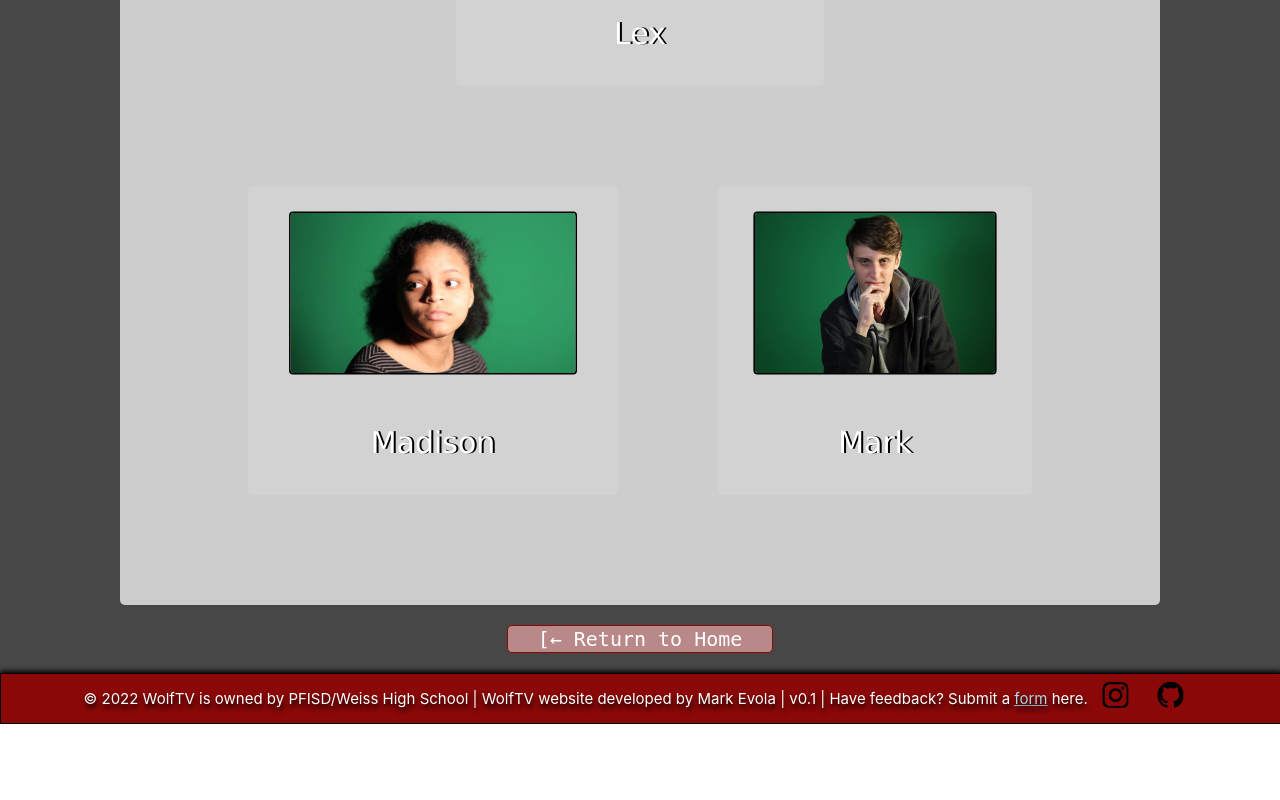
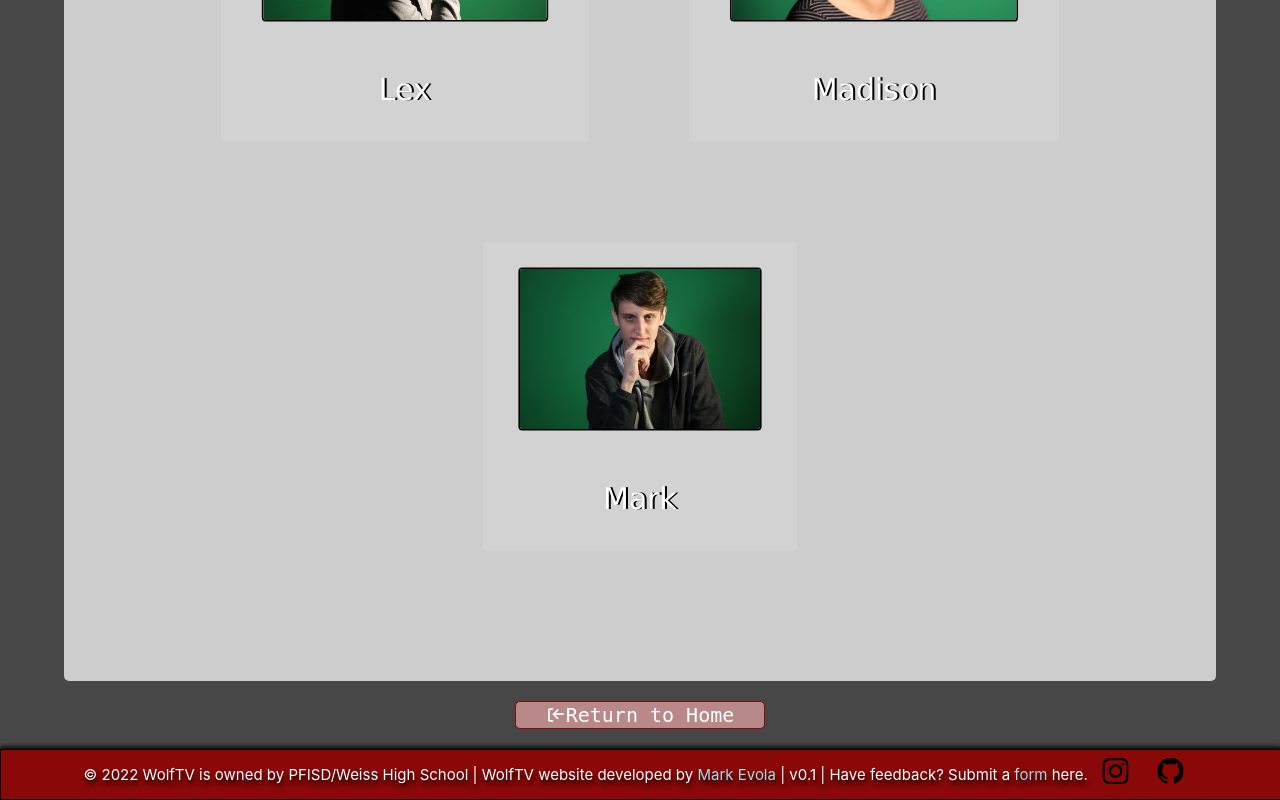
Before and after one commit to MarkE16/WolfTV, a React (Create React App) app: page /cyber-news in a window 1280 px wide. Shown: the part 1555-2355 px from the top of the page. Before the commit the page ends 2279 px from the top, so only its background shows below. Built offline with nearby package versions, Linux system fonts and the light colour scheme.

Commit message:
Fixed some styling

```diff
--- a/public/index.html
+++ b/public/index.html
@@ -53,9 +53,11 @@
         $(window).scroll(function() {
           if ($(window).scrollTop() > 20) {
             $('#topBtn').css('display', 'block');
+            $(".App-header").css("background-color", "rgba(169, 26, 26, 0.5)");
             // $('#navBar').css('display', 'block');
           } else {
             $('#topBtn').css('display', 'none');
+            $(".App-header").css("background-color", "rgba(169, 26, 26, 1)");
             // $('#navBar').css('display', 'none');
           }
         })
--- a/src/App.css
+++ b/src/App.css
@@ -77,6 +77,10 @@ a > img {
   margin: auto;
 }
 
+a {
+  text-decoration: none;
+}
+
 /* ClassName CSS */
 
 .App {
@@ -99,6 +103,7 @@ a > img {
 
 .App-header {
   margin: inherit;
+  color: rgb(169, 26, 26);
   background-color: #b31b1b;
   min-height: 100px;
   padding-left: 100px;
@@ -107,10 +112,8 @@ a > img {
   font-size: calc(5px + 2vmin);
   color: rgb(255, 255, 255);
   box-shadow: 0 4px 7px rgb(0, 0, 0);
-  position: sticky;
-  top: 0;
-  z-index: 1;
   object-fit: contain;
+  transition: 0.5s ease;
 }
 
 
@@ -166,10 +169,10 @@ a > img {
 }
 
 .intro {
-  width: 100%;
+  width: 100vw;
   height: 100vh;
   /* background-image: url("../src/assets/images/ethan.JPG"); */
-  z-index: 0;
+
   /* background-size: cover;
   background-position: center;
   background-repeat: no-repeat;
@@ -180,7 +183,7 @@ a > img {
   display: flex;
   text-align: center;
   justify-content: center;
-  top: 0;
+  z-index: 0;
   /* animation-name: changeImage;
   animation-direction: alternate-reverse;
   animation-play-state: running;
@@ -200,7 +203,7 @@ a > img {
 .slider {
   white-space: nowrap;
   transition: ease 1000ms;
-  height: 95%;
+  height: 100%;
   width: 100%;
 }
 
@@ -278,6 +281,7 @@ a > img {
   color:rgb(255, 255, 255);
   background-color: rgb(197, 49, 49);
   text-shadow: 2px 1px rgb(0, 0, 0);
+
   font-size: 70px;
   font-family:'Trebuchet MS', 'Lucida Sans Unicode', 'Lucida Grande', 'Lucida Sans', Arial, sans-serif;
 }
@@ -318,12 +322,16 @@ a > img {
   align-items: center;
   background-color: #cdcdcd;
   border-radius: 5px;
-  margin: auto 120px;
-  padding: 60px;
+  margin: auto 5vw;
+  padding: 5rem;
   font-size: 30px;
-  font-family: avenir-lt-w01_35-light1475496,sans-serif;
+  font-family: Georgia, serif;
+  /* font-family:'Trebuchet MS', 'Lucida Sans Unicode', 'Lucida Grande', 'Lucida Sans', Arial, sans-serif; */
+  /* font-family: avenir-lt-w01_35-light1475496,sans-serif; */
   max-width: 100%;
 }
+
+
 
 .video-bg {
   background-color: black;
@@ -368,6 +376,9 @@ a > img {
 }
 
 .button {
+  display: flex;
+  justify-content: center;
+  align-items: center;
   background-color: rgb(185, 136, 136);
   border: 1px solid rgb(185, 136, 136);
   border-radius: 5px;
@@ -397,10 +408,13 @@ a > img {
   cursor: default;
 }
 
+.button-icon {
+}
+
 .button-circle {
   background-color: rgb(255, 255, 255);
   position: relative;
-  z-index: 1;
+  z-index: 0;
   border-radius: 50px;
   font-size: 20px;
   transition: all 0.2s ease-in-out;
@@ -408,6 +422,15 @@ a > img {
   height: 50px;
   color: rgb(0, 0, 0);
   font-family: 'Gill Sans', 'Gill Sans MT', Calibri, 'Trebuchet MS', sans-serif;
+}
+
+.arrow-down {
+  position: relative;
+  transition: all 0.2s ease-in-out;
+}
+
+.button-circle:hover .arrow-down {
+  transform: translateY(5px);
 }
 
 .member-imgs {
@@ -432,13 +455,12 @@ a > img {
   border-radius: 5px;
   padding: 5px;
   margin: 50px;
-  transition: all 0.3s ease-in-out;
+  transition: all 200ms ease-in-out;
 }
 
 .member:hover {
   background-color: #8a0808;
   cursor: pointer;
-  transition: all 0.3s ease-in-out;
 }
 
 .member-name {
@@ -468,6 +490,10 @@ a > img {
   max-width: 100%;
   height: 100%;
   font-size: 30px;
+}
+
+.segment-container {
+  margin-top: 15vh;
 }
 
 .segment-desc {
@@ -527,9 +553,8 @@ a > img {
 }
 
 .modal {
-  width: 900px;
-  height: 700px;
-  max-height: fit-content;
+  width: 50vw;
+  height: 80vh;
   background-color: white;
   border-radius: 5px;
   border: 1px solid black;
@@ -602,23 +627,29 @@ a > img {
 }
 
 .modal-content {
+  display: block;
   background-color: #c1c1c1;
   border-radius: 5px;
   text-align: center;
-  height: auto;
+  height: 35%;
+  position: absolute;
+  bottom: 0;
 }
 
 .modal-role {
   color: white;
   text-shadow: 2px 0 2px black;
-  font-size: 30px;
+  font-size: 25px;
+  position: relative;
+  top: -20px;
 }
 
 .modal-description {
-  display: flex;
   flex-wrap: wrap;
   font-size: 20px;
-  height: 135px;
+  height: 100%;
+  position: relative;
+  top: -20px;
   overflow-y: scroll;
   font-family: 'Lucida Sans Unicode', 'Lucida Grande', 'Lucida Sans', Arial, sans-serif;
 }
@@ -822,7 +853,13 @@ a > img {
   }
 
   .body {
-    font-size: 15px;
+    font-size: 20px;
+    margin: auto 10vw;
+    padding: 2rem;
+  }
+
+  .subtitle {
+    font-size: 20px;
   }
 
   .segment-desc {
@@ -838,8 +875,8 @@ a > img {
   }
 
   .modal {
-    width: 400px;
-    height: 500px;
+    width: 90vw;
+    height: 60vh;
   }
 
   .heading {
--- a/src/components/Announcements.js
+++ b/src/components/Announcements.js
@@ -4,6 +4,7 @@ import { Link } from "react-router-dom";
 import NavBar from './NavBar';
 import MemberImg from './MemberImg';
 import Bottom from "./Bottom";
+import { CgLogOut } from "react-icons/cg";
 
 function Announcements({ modalOpen, setModalOpen, selectedMemberName, setSelectedMemberName }) {
   const members = require("../data/crew.json");
@@ -12,8 +13,8 @@ function Announcements({ modalOpen, setModalOpen, selectedMemberName, setSelecte
   return (
     <div className='App'>
       <NavBar />
-      <h1 className='title announcements'>Announcements</h1>
-      <div>
+      <div className='segment-container'>
+        <h1 className='title announcements'>Announcements</h1>
         <div className="body">
           <h2 className='subtitle'>What are the announcements?</h2>
           <p>
@@ -42,7 +43,7 @@ function Announcements({ modalOpen, setModalOpen, selectedMemberName, setSelecte
           </div>
         </div>
       </div>
-      <Link to="/"><button className='button'>[← Return to Home</button></Link>
+      <Link to="/"><button className='button'><CgLogOut /> Return to Home</button></Link>
       <Bottom />
     </div>
   )
--- a/src/components/Bottom.js
+++ b/src/components/Bottom.js
@@ -6,11 +6,11 @@ function Bottom() {
   return (
     <div className='Bottom'>
       <p style={{ alignSelf: "center",  color: "white", textShadow: "1px 4px 5px black" }}>
-        © 2022 WolfTV is owned by PFISD/Weiss High School | WolfTV website developed by Mark Evola | v0.1 |
+        © 2022 WolfTV is owned by PFISD/Weiss High School | WolfTV website developed by <a href='https://markevola.herokuapp.com/' title="Oh neat, you're about to go to my website, huh?" className='link' target="_blank" rel='noreferrer'>Mark Evola</a> | v0.1 |
         Have feedback? Submit a <a href={googleForm} target="_blank" className='link'>form</a> here.
       </p>
-      <a href='https://www.instagram.com/whs.productions/' target="_blank" title='Wolf TV Instagram'><button className='icon'><BsInstagram /></button></a>
-      <a href='https://github.com/MarkE16/WolfTV' target="_blank" title='Wolf TV Github'><button className='icon'><BsGithub /></button></a>
+      <a href='https://www.instagram.com/whs.productions/' target="_blank" rel='noreferrer' title='Wolf TV Instagram'><button className='icon'><BsInstagram /></button></a>
+      <a href='https://github.com/MarkE16/WolfTV' target="_blank" rel='noreferrer' title='Wolf TV Github'><button className='icon'><BsGithub /></button></a>
     </div>
   )
 }
--- a/src/components/CyberNews.js
+++ b/src/components/CyberNews.js
@@ -4,6 +4,7 @@ import { Link } from "react-router-dom";
 import NavBar from './NavBar';
 import Bottom from "./Bottom";
 import MemberImg from './MemberImg';
+import { CgLogOut } from 'react-icons/cg';
 
 function CyberNews({ modalOpen, setModalOpen, selectedMemberName, setSelectedMemberName }) {
   const members = require("../data/crew.json");
@@ -12,8 +13,8 @@ function CyberNews({ modalOpen, setModalOpen, selectedMemberName, setSelectedMem
   return (
     <div className='App'>
       <NavBar />
-      <h1 className="title cyber-news">Cyber News</h1>
-      <div>
+      <div className='segment-container'>
+        <h1 className="title cyber-news">Cyber News</h1>
         <div className='body'>
           <h2 className='subtitle'>What is Cyber News?</h2>
           <p>
@@ -39,7 +40,7 @@ function CyberNews({ modalOpen, setModalOpen, selectedMemberName, setSelectedMem
           </div>
         </div>
       </div>
-      <Link to="/"><button className='button'>[← Return to Home</button></Link>
+      <Link to="/"><button className='button'><CgLogOut /> Return to Home</button></Link>
       <Bottom />
     </div>
   )
--- a/src/components/MainPage.js
+++ b/src/components/MainPage.js
@@ -51,6 +51,7 @@ function MainPage({ modalOpen, setModalOpen, selectedMemberName, setSelectedMemb
   useEffect(() => {
     fetchVimeo();
     videoRef.current?.load();
+
   }, [])
 
   document.title = "Wolf TV | Home";
@@ -79,7 +80,6 @@ function MainPage({ modalOpen, setModalOpen, selectedMemberName, setSelectedMemb
             <a href='#latest-ep'><button varient="primary" className='button' title='Watch the latest Wolf TV Episode'>Watch Latest Episode</button></a>
           </div>
         </div>
-        <a href='#start'><button className='button-circle'><BsArrowDown /></button></a>
         <div style={{ zIndex: 0 }}>
           <h1 className='title'>Latest Wolf TV Episode</h1>
           <p id="latest-ep" className='subtitle'>
@@ -95,14 +95,14 @@ function MainPage({ modalOpen, setModalOpen, selectedMemberName, setSelectedMemb
         <div>
           <h1 id="start" className='title'>What is WOLF TV?</h1>
           <div className='body'>
-            <p>
+            <p className='paragraph-txt'>
               WolfTV is an announcement video broadcast at Weiss High School. WolfTV is produced by students in the AV
               (Audio Visual) class. It mainly showcases important information
               for students, teachers, and staff. Often times, segments are included to add some "fun" to the show. The
               show is broadcasted daily during the beginning of 3rd/7th period to allow all persons to catch up on what's
               going on around the school.
             </p>
-            <a href='#members'><Button className='button-circle' title='Next'><BsArrowDown /></Button></a>
+            <a href='#members'><Button className='button-circle' title='Next'><BsArrowDown className='arrow-down'/></Button></a>
           </div>
         </div>
       </div>
@@ -140,7 +140,7 @@ function MainPage({ modalOpen, setModalOpen, selectedMemberName, setSelectedMemb
               These members gave it their all to make the best content possible for Wolf TV. Whether it took minutes, hours, or
               even days, they made sure to continue producing. Thank you!
             </p>
-            <a href='#segments'><Button className='button-circle' title='Next'><BsArrowDown /></Button></a>
+            <a href='#segments'><Button className='button-circle' title='Next'><BsArrowDown className='arrow-down'/></Button></a>
           </div>
         </div>
       </div>
--- a/src/components/MemberImg.js
+++ b/src/components/MemberImg.js
@@ -1,10 +1,19 @@
-import React from 'react';
+import React, { useEffect } from 'react';
 import Modal from './Modal';
 import "../App.css";
 
 function MemberImg({ member, modalOpen, setModalOpen, selectedMemberName, setSelectedMemberName }) {
   const memberImgFileName = member[Object.keys(member)[0]][0].slice(24);
   const memberName = Object.keys(member)[0].charAt(0).toUpperCase() + Object.keys(member)[0].slice(1);
+
+  useEffect(() => {
+    if (modalOpen) {
+      document.querySelector("html").style.overflow = "hidden";
+    } else {
+      document.querySelector("html").style.overflow = "auto";
+    }
+  }, [modalOpen])
+
   return (
     <div>
       <div className='member' title={memberName} onClick={() => {
--- a/src/components/Modal.js
+++ b/src/components/Modal.js
@@ -8,6 +8,8 @@ function Modal({ member, setOpen }) {
   const memberRole = member[Object.keys(member)[0]][1];
   const memberDescription = member[Object.keys(member)[0]][2];
   const memberName = Object.keys(member)[0].charAt(0).toUpperCase() + Object.keys(member)[0].slice(1);
+
+
 
   return (
     <div className='darkBG' onClick={() => setOpen(false)}>
@@ -23,7 +25,9 @@ function Modal({ member, setOpen }) {
         </div>
         <div className='modal-content'>
           <h5 className='modal-role'>Role(s): {memberRole}</h5>
-          <p className='modal-description'>{memberDescription}</p>
+          <div style={{ overflowY: "scroll", display: "flex", justifyContent: "center", alignItems: "center" }}>
+            <p className='modal-description'>{memberDescription}</p>
+          </div>
         </div>
         <Button className='button' onClick={() => setOpen(false)}>OK</Button>
       </div>
--- a/src/components/NavBar.js
+++ b/src/components/NavBar.js
@@ -12,7 +12,7 @@ function NavBar() {
   //   "hamburger": document.body.wid < 768
   // })
   return (
-    <div id="navBar">
+    <div id="navBar" style={{ display: "sticky", position: "fixed", top: 0, zIndex: 1, width: "100%" }}>
       <header className='App-header'>
       <Link title="Home" to="/"><img className='App-logo' src={require("../assets/wolftv-logo-transparent.png")} alt="Rendering..." /></Link>
       <div className="header-items">
--- a/src/components/RetroReview.js
+++ b/src/components/RetroReview.js
@@ -4,6 +4,7 @@ import { Link } from "react-router-dom";
 import NavBar from './NavBar';
 import Bottom from "./Bottom";
 import MemberImg from './MemberImg';
+import { CgLogOut } from 'react-icons/cg';
 
 function RetroReview({ modalOpen, setModalOpen, selectedMemberName, setSelectedMemberName }) {
   const members = require("../data/crew.json");
@@ -12,8 +13,8 @@ function RetroReview({ modalOpen, setModalOpen, selectedMemberName, setSelectedM
   return (
     <div className='App'>
       <NavBar />
-      <h1 className="title retro-review">Retro Review</h1>
-      <div>
+      <div className='segment-container'>
+        <h1 className="title retro-review">Retro Review</h1>
         <div className='body'>
           <h2 className='subtitle'>What is Retro Review?</h2>
           <p>
@@ -37,7 +38,7 @@ function RetroReview({ modalOpen, setModalOpen, selectedMemberName, setSelectedM
           </div>
         </div>
       </div>
-      <Link to="/"><button className='button'>[← Return to Home</button></Link>
+      <Link to="/"><button className='button'><CgLogOut /> Return to Home</button></Link>
       <Bottom />
     </div>
   )
--- a/src/components/Stories.js
+++ b/src/components/Stories.js
@@ -4,6 +4,7 @@ import { Link } from "react-router-dom";
 import NavBar from './NavBar';
 import Bottom from "./Bottom";
 import MemberImg from "./MemberImg";
+import { CgLogOut } from 'react-icons/cg';
 
 function Stories({ modalOpen, setModalOpen, selectedMemberName, setSelectedMemberName }) {
   const members = require("../data/crew.json");
@@ -12,8 +13,8 @@ function Stories({ modalOpen, setModalOpen, selectedMemberName, setSelectedMembe
   return (
     <div className='App'>
       <NavBar />
+      <div className='segment-container'>
       <h1 className='title stories'>Stories</h1>
-      <div>
         <div className='body'>
           <h2 className='subtitle'>What is Stories?</h2>
           <p>
@@ -42,7 +43,7 @@ function Stories({ modalOpen, setModalOpen, selectedMemberName, setSelectedMembe
           </div>
         </div>
       </div>
-      <Link to="/"><button className='button'>[← Return to Home</button></Link>
+      <Link to="/"><button className='button'><CgLogOut /> Return to Home</button></Link>
       <Bottom />
     </div>
   )
```
